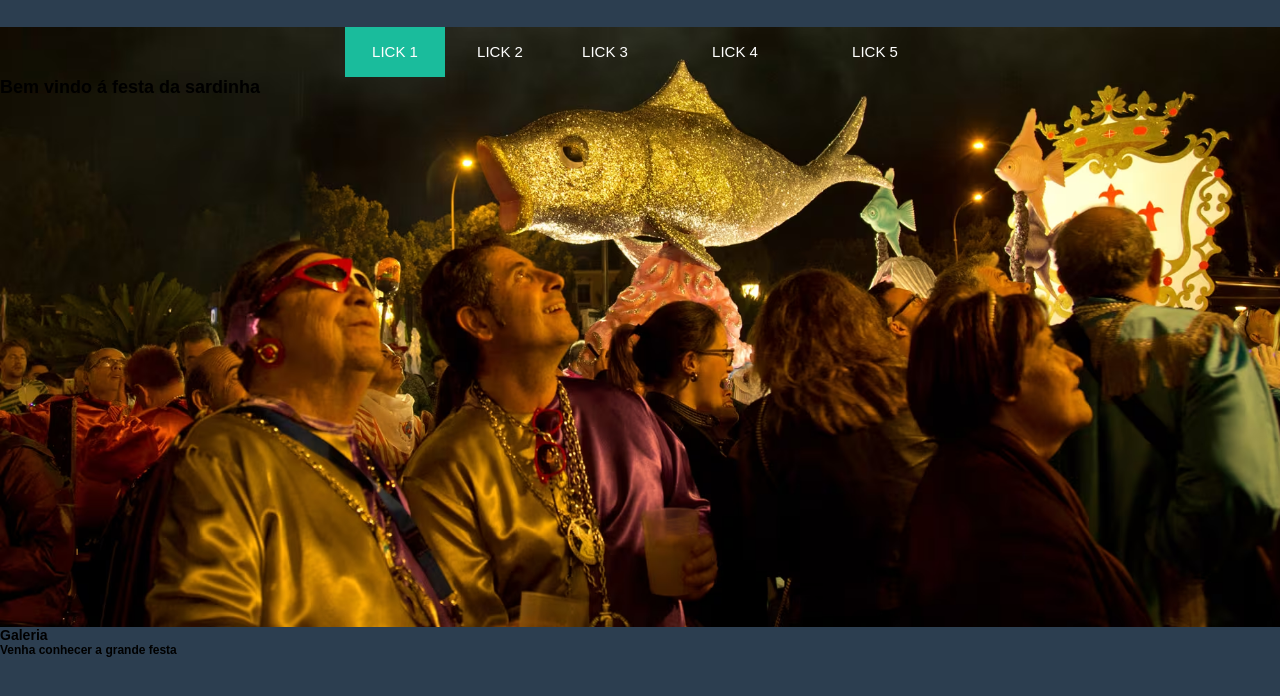
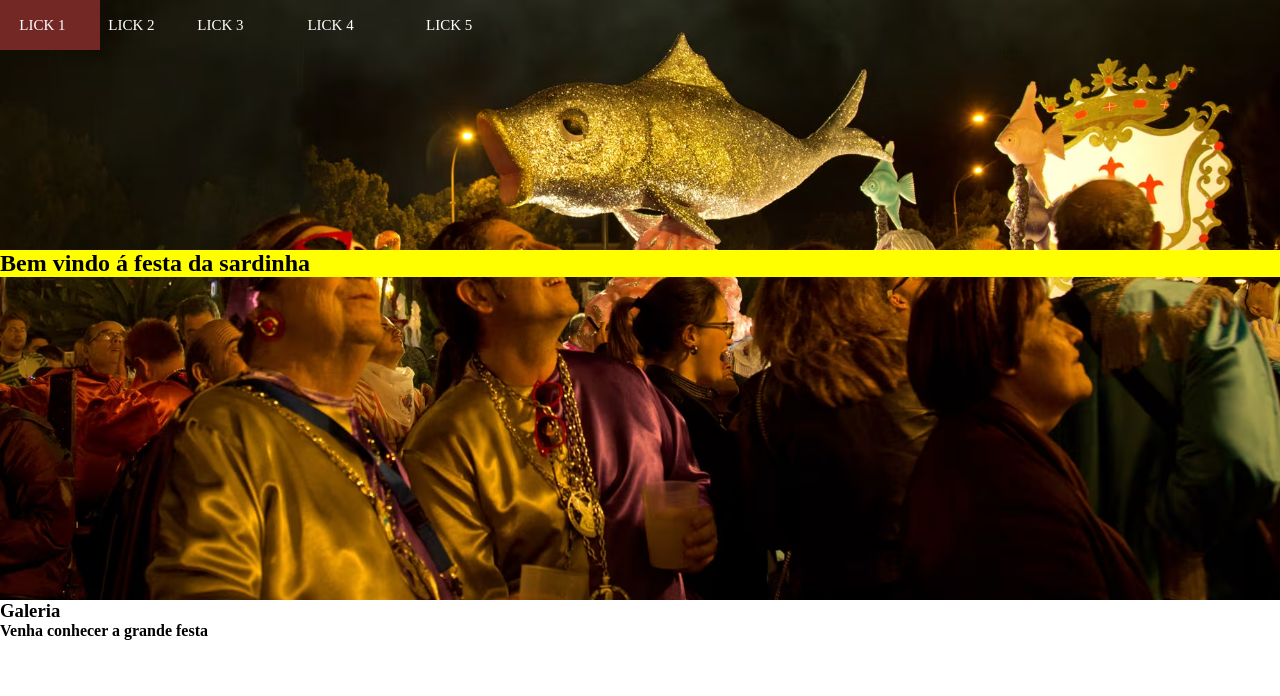
Before and after one commit to isaacimg/htmlcss, a plain HTML site: page index.html in a window 1280 px wide. Drawn offline with Linux system fonts and the light colour scheme.

```diff
--- /dev/null
+++ b/src/css/colors.css
@@ -0,0 +1,7 @@
+:root {
+  --color-1: #000000;
+  --color-2: #1a1a1a;
+  --color-3: #4c1b1a;
+  --color-4: #732826;
+  --color-5: #9b3431;
+}
--- a/src/css/nav.css
+++ b/src/css/nav.css
@@ -1,19 +1,28 @@
+:root {
+  --color-1: #000000;
+  --color-2: #1a1a1a;
+  --color-3: #4c1b1a;
+  --color-4: #732826;
+  --color-5: #9b3431;
+}
+
 nav {
-	margin: 27px auto 0;
-
   position: relative;
-	width: 590px;
+  width: 500px;
    height: 50px;
   /* background-color: #34495e; */
-	border-radius: 8px;
+  /* border-radius: 8px; */
+  display: flex;
+  justify-content: flex-end;
   font-size: 0;
+  text-align: right;
 }
 nav a {
   line-height: 50px;
-	height: 100%;
+  /* height: 100%; */
   font-size: 15px;
   display: inline-block;
-	position: relative;
+  /* position: relative; */
   z-index: 1;
   text-decoration: none;
   text-transform: uppercase;
@@ -26,7 +35,7 @@ nav .animation {
   height: 100%;
   top: 0;
   z-index: 0;
-	transition: all .5s ease 0s;
+  transition: all 0.5s ease 0s;
   /* border-radius: 8px; */
 }
 a:nth-child(1) {
@@ -44,45 +53,46 @@ a:nth-child(4) {
 a:nth-child(5) {
   width: 120px;
 }
-nav .start-home, a:nth-child(1):hover~.animation {
+nav .start-home,
+a:nth-child(1):hover ~ .animation {
   width: 100px;
   left: 0;
-	background-color: #1abc9c;
-}
-nav .start-about, a:nth-child(2):hover~.animation {
+  background-color: var(--color-4)}
+nav .start-about,
+a:nth-child(2):hover ~ .animation {
   width: 110px;
   left: 100px;
   background-color: #e74c3c;
 }
-nav .start-blog, a:nth-child(3):hover~.animation {
+nav .start-blog,
+a:nth-child(3):hover ~ .animation {
   width: 100px;
   left: 210px;
-	background-color: #3498db;
+  background-color: var(--color-1);
 }
-nav .start-portefolio, a:nth-child(4):hover~.animation {
+nav .start-portefolio,
+a:nth-child(4):hover ~ .animation {
   width: 160px;
   left: 310px;
-	background-color: #9b59b6;
+  background-color: var(--color-2);
 }
-nav .start-contact, a:nth-child(5):hover~.animation {
+nav .start-contact,
+a:nth-child(5):hover ~ .animation {
   width: 120px;
   left: 470px;
-	background-color: #e67e22;
+  background-color: var(--color-5);
 }
 
-body {
-	font-size: 12px;
-	font-family: sans-serif;
-	background: #2c3e50;
-}
-h1 {
+
+
+  header nav h1 {
   text-align: center;
   margin: 40px 0 40px;
   text-align: center;
   font-size: 30px;
   color: #ecf0f1;
   text-shadow: 2px 2px 4px #000000;
-	font-family: 'Cherry Swash', cursive;
+  font-family: "Cherry Swash", cursive;
 }
 
 p {
@@ -91,10 +101,10 @@ p {
   width: 100%;
   text-align: center;
   color: #ecf0f1;
-    font-family: 'Cherry Swash',cursive;
+  font-family: "Cherry Swash", cursive;
   font-size: 16px;
 }
 
 span {
-    color: #2BD6B4;
+  color: #2bd6b4;
 }
--- a/src/css/style.css
+++ b/src/css/style.css
@@ -15,3 +15,8 @@ list-style: none;
 header ul li {
 display: inline;
 }
+header h2{
+    background-color: yellow;
+    margin: 200px auto;
+    display: flexbox;
+}
```
Lines whose indentation alone changed are shown as unchanged.
